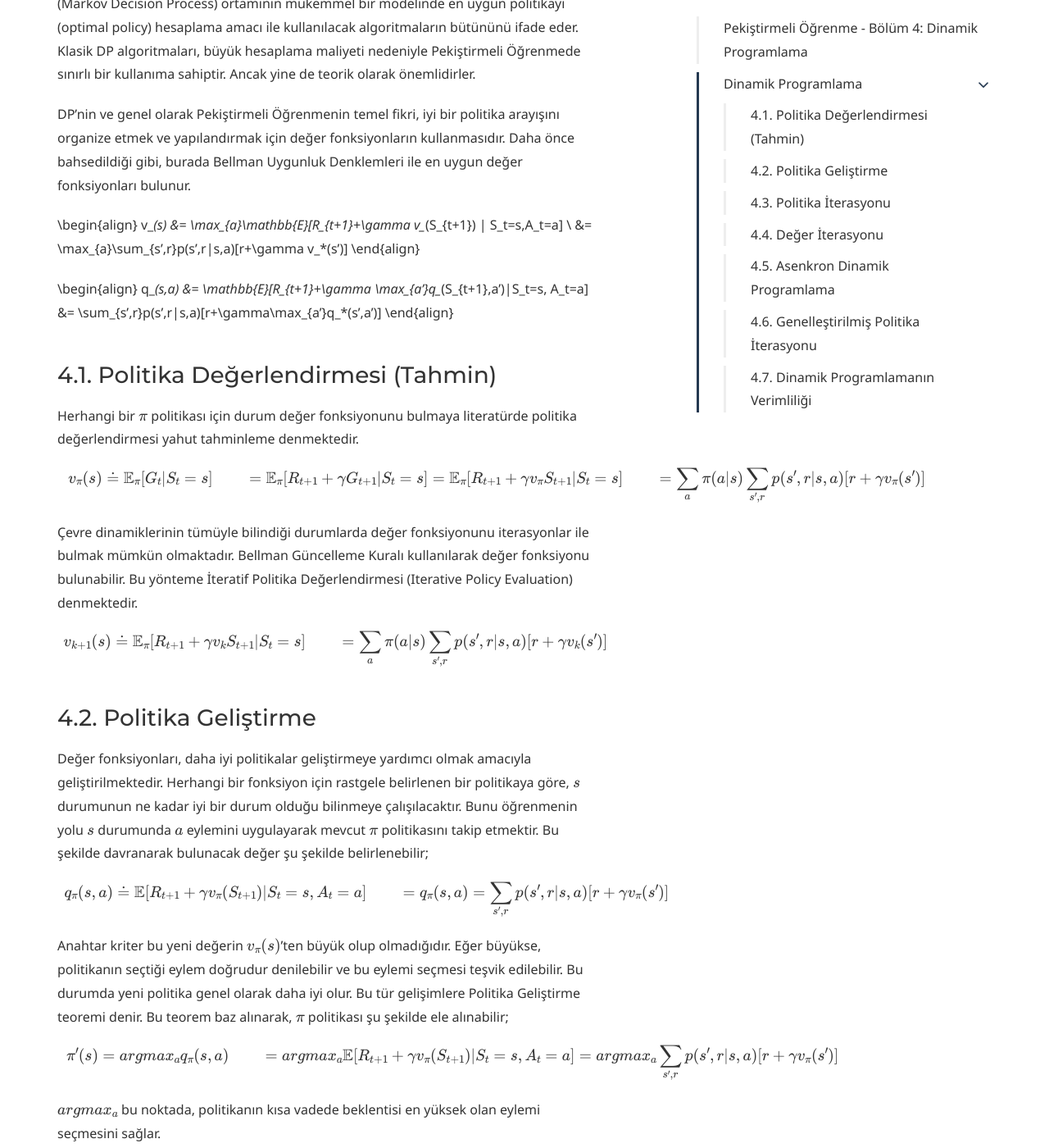
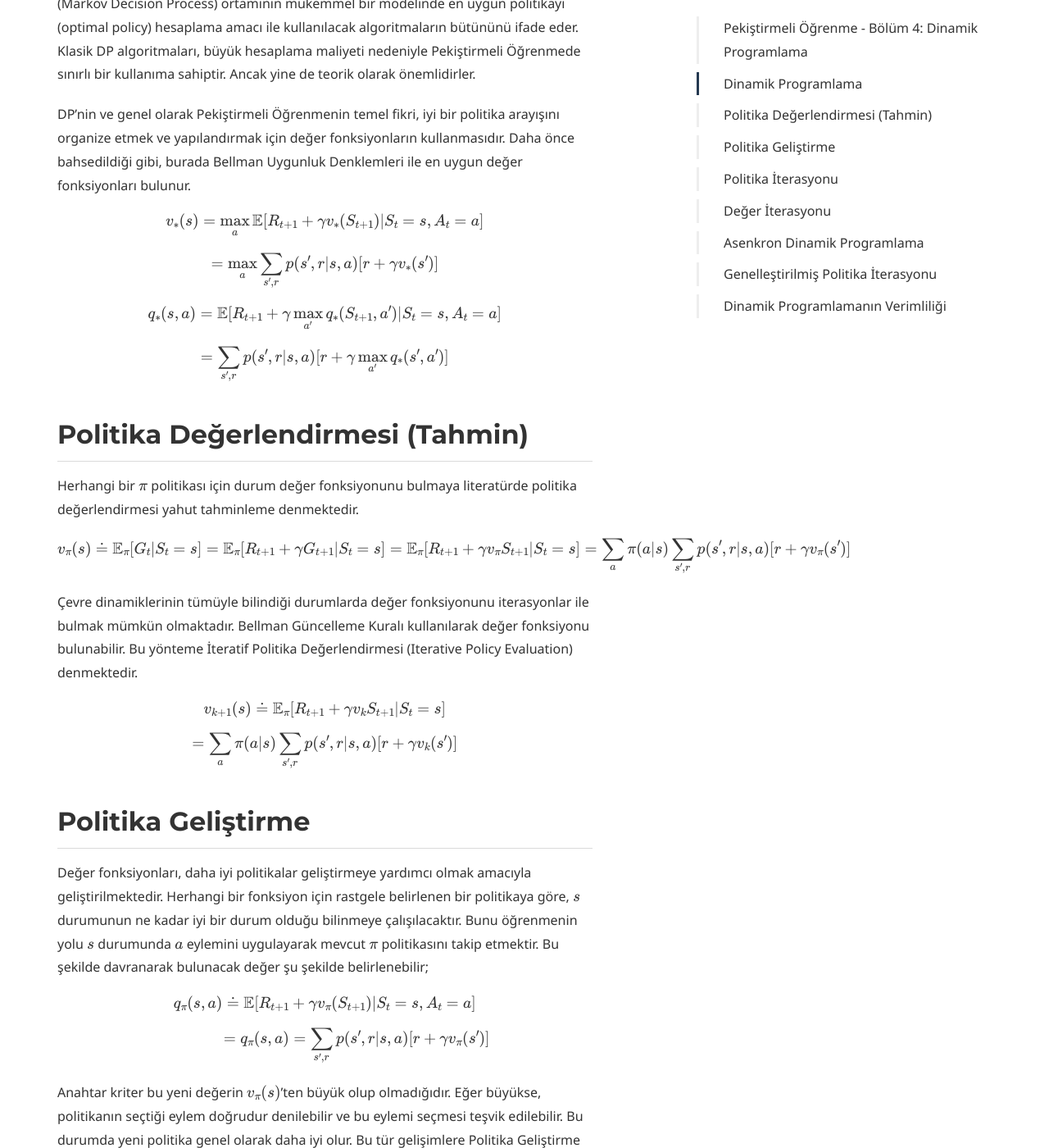
Before and after one commit to yz-ai/yz-ai.github.io, a Jekyll site: the page built from _posts/2019-01-04-dinamik-programlama-bolum-4.md, in a window 1280 px wide and 1400 px high, scrolled down 979 px. Shown: the whole window at 82% size. Built offline with Jekyll 4.4.1, drawn with Linux system fonts in a browser that asks for light colours; some web fonts are replaced; formulas are drawn with MathJax 3; some of the changed text lies outside the part shown.

Commit message:
Güncelleme
Başlık,formül ve yazı düzeltmeleri.

```diff
--- a/_posts/2019-01-04-dinamik-programlama-bolum-4.md
+++ b/_posts/2019-01-04-dinamik-programlama-bolum-4.md
@@ -17,55 +17,65 @@ Dinamik Programlama terimi (Dynamic Programming-DP), bir  Markov Karar Süreci (
 
 DP’nin ve genel olarak Pekiştirmeli Öğrenmenin temel fikri, iyi bir politika arayışını organize etmek ve yapılandırmak için değer fonksiyonların kullanmasıdır. Daha önce bahsedildiği gibi, burada Bellman Uygunluk Denklemleri ile en uygun değer fonksiyonları bulunur.
 
-\begin{align}
-    v_*(s) &= \max_{a}\mathbb{E}[R_{t+1}+\gamma v_*(S_{t+1}) | S_t=s,A_t=a] \\
-    &= \max_{a}\sum_{s',r}p(s',r|s,a)[r+\gamma v_*(s')]
-\end{align}
+$$v_{*}(s) = \max_{a}\mathbb{E}[R_{t+1}+\gamma v_{*}(S_{t+1}) | S_t=s,A_t=a]$$
 
-\begin{align}
-    q_*(s,a) &= \mathbb{E}[R_{t+1}+\gamma \max_{a'}q_*(S_{t+1},a')|S_t=s, A_t=a] \\
-    &= \sum_{s',r}p(s',r|s,a)[r+\gamma\max_{a'}q_*(s',a')]
-\end{align}
+$$= \max_{a}\sum_{s',r}p(s',r|s,a)[r+\gamma v_{*}(s')]$$
+
+$$
+    q_{*}(s,a) = \mathbb{E}[R_{t+1}+\gamma \max_{a'}q_{*}(S_{t+1},a')|S_t=s, A_t=a]
+$$
+
+$$
+=\sum_{s',r}p(s',r|s,a)[r+\gamma\max_{a'}q_{*}(s',a')]
+$$
 
 
-### 4.1. Politika Değerlendirmesi (Tahmin)
+## Politika Değerlendirmesi (Tahmin)
 
 Herhangi bir $$\pi$$ politikası için durum değer fonksiyonunu bulmaya literatürde politika değerlendirmesi yahut tahminleme denmektedir.
 
-\begin{align}
-    v_\pi (s) &\doteq \mathbb{E_\pi} [G_t |S_t=s] \\
-    &= \mathbb{E_\pi} [R_{t+1} + \gamma {G_{t+1}} |S_t=s] \\
-    &= \mathbb{E_\pi} [R_{t+1} + \gamma v_\pi {S_{t+1}} |S_t=s] \\
-    &= \sum_a \pi (a|s) \sum_{s',r}p(s',r|s,a)[ r + \gamma v_\pi(s') ]
-\end{align}
+$$
+    v_\pi (s) \doteq \mathbb{E_\pi} [G_t |S_t=s] \\
+    = \mathbb{E_\pi} [R_{t+1} + \gamma {G_{t+1}} |S_t=s] \\
+    = \mathbb{E_\pi} [R_{t+1} + \gamma v_\pi {S_{t+1}} |S_t=s] \\
+    = \sum_a \pi (a|s) \sum_{s',r}p(s',r|s,a)[ r + \gamma v_\pi(s') ]
+$$
+
 
 Çevre dinamiklerinin tümüyle bilindiği durumlarda değer fonksiyonunu iterasyonlar ile bulmak mümkün olmaktadır. Bellman Güncelleme Kuralı kullanılarak değer fonksiyonu bulunabilir. Bu yönteme İteratif Politika Değerlendirmesi (Iterative Policy Evaluation) denmektedir.
 
-\begin{align}
-    v_{k+1}(s) &\doteq \mathbb{E_\pi} [R_{t+1} + \gamma v_k {S_{t+1}} |S_t=s] \\
-    &= \sum_a \pi(a|s)\sum_{s',r}p(s',r|s,a)[ r + \gamma v_k(s') ]
-\end{align}
+$$v_{k+1}(s) \doteq \mathbb{E_\pi} [R_{t+1} + \gamma v_k {S_{t+1}} |S_t=s] \\$$
 
-### 4.2. Politika Geliştirme
+$$ = \sum_a \pi(a|s)\sum_{s',r}p(s',r|s,a)[ r + \gamma v_k(s') ] $$
+
+## Politika Geliştirme
 
 Değer fonksiyonları, daha iyi politikalar geliştirmeye yardımcı olmak amacıyla geliştirilmektedir. Herhangi bir fonksiyon için rastgele belirlenen bir politikaya göre, $$s$$ durumunun ne kadar iyi bir durum olduğu bilinmeye çalışılacaktır. Bunu öğrenmenin yolu $$s$$ durumunda $$a$$ eylemini uygulayarak mevcut $$\pi$$ politikasını takip etmektir. Bu şekilde davranarak bulunacak değer şu şekilde belirlenebilir;
 
 \begin{align}
-    q_\pi (s,a) &\doteq \mathbb{E}[R_{t+1}+ \gamma v_\pi(S_{t+1})| S_t=s,A_t=a] \\
-    &= q_\pi (s,a) = \sum_{s',r} p(s',r|s,a)[r+\gamma v_\pi (s')]
+    q_\pi(s,a)\doteq \mathbb{E}[R_{t+1}+ \gamma v_\pi(S_{t+1})| S_t=s,A_t=a] \\
+\end{align}
+
+\begin{align}
+    \quad\quad\quad\quad=q_\pi (s,a) = \sum_{s',r} p(s',r|s,a)[r+\gamma v_\pi (s')]
 \end{align}
 
 Anahtar kriter bu yeni değerin $$v_{\pi}(s)$$’ten büyük olup olmadığıdır. Eğer büyükse, politikanın seçtiği eylem doğrudur denilebilir ve bu eylemi seçmesi teşvik edilebilir. Bu durumda yeni politika genel olarak daha iyi olur. Bu tür gelişimlere Politika Geliştirme teoremi denir. Bu teorem baz alınarak, $$\pi$$ politikası şu şekilde ele alınabilir;
 
 \begin{align}
     \pi'(s) &= argmax_a q_\pi(s, a) \\
-    &= argmax_a \mathbb{E}[R_{t+1} + \gamma v_\pi(S_{t+1}) | S_t=s, A_t=a] \\
+	\end{align}
+	\begin{align}
+    \quad \quad\quad\quad= argmax_a \mathbb{E}[R_{t+1} + \gamma v_\pi(S_{t+1}) | S_t=s, A_t=a] \\
+	\end{align}
+	\begin{align}
     &= argmax_a \sum_{s',r} p(s',r|s,a)[r+\gamma v_\pi (s')]
 \end{align}
 
+
 $$argmax_a$$ bu noktada, politikanın kısa vadede beklentisi en yüksek olan eylemi seçmesini sağlar.
 
-### 4.3. Politika İterasyonu
+## Politika İterasyonu
 Politikayı geliştirmek için $$v_\pi$$ değer fonksiyonu kullanıldıktan sonra daha iyi bir $$\pi$$ ortaya çıkarmak için yeni $$v_{\pi'}$$ öğrenilir ve iterasyon tekrarlanır. Bu gelişimler şu şekilde gösterilir.
 
 ![Küçük bir gridworld'de iteratif politika değerlendirmesinin yakınsaması.]({{ site.url }}/assets/images/RL-sutton-ozet/sekil-41.png)
@@ -78,19 +88,24 @@ $$\xrightarrow{\text{E}}$$ Değerlendirme (Evaluation)
 
 $$\xrightarrow{\text{I}}$$ Gelişim (Improvement)
 
-### 4.4. Değer İterasyonu
+## Değer İterasyonu
 Politika iterasyonunun bir dezavantajı ise iterasyon sırasında her bir durum için politika değerlendirmesi yapmasıdır. Bu değerlendirme fazladan efor sarfedilmesine yol açmaktadır. Eğer politika değerlendirmesi iteratif olarak yapılırsa  $$v_\pi$$’ye yakınsama sadece sınırda gerçekleşir.
 
 Politika değerlendirmesi, her bir durum güncellemesi yapıldıktan sonra durdurulabilir. Bu algoritmaya Değer İterasyonu denmektedir.
 
 \begin{align}
-    v_{k+1}(s) \quad &\doteq \max_a \mathbb{E}[R_{t+1} + \gamma v_k(S_{t+1})|S_t=s, A_t=a] \\
-    &= \max_a \sum_{s',r}p(s', r|s, a)\big[r + \gamma v_k(s')\big]
+    v_{k+1}(s)\doteq \max_a \mathbb{E}[R_{t+1} + \gamma v_k(S_{t+1})|S_t=s, A_t=a]\\
 \end{align}
+
+\begin{align}
+    =\max_a \sum_{s',r}p(s', r|s, a)\big[r + \gamma v_k(s')\big]
+\end{align}
+
+
 
 Değer İterasyonu, değer fonksiyonunun değişiminin çok küçük olduğu durumlarda sonlandırılabilir.
 
-### 4.5. Asenkron Dinamik Programlama
+## Asenkron Dinamik Programlama
 
 Şu ana kadar bahsedilen DP yöntemlerinin önemli bir dezavantajı, MDP’nin tüm durum kümesi üzerinde çalışıyor olması olabilir. Örneğin tavla oyununda $$10^{20}$$’den fazla durum vardır. Böyle MDP ortamları için tek bir tarama işlemi saniyede bir milyon güncelleme yapılsa dahi bin yıllar sürebilir.
 
@@ -98,7 +113,7 @@ Asenkron DP algoritmaları, durum kümesinin güncellemelerinin sistematik olmay
 
 Elbette bu esneklik daha az hesaplama anlamına gelmeyecektir. Esnekliği, algoritmanın gelişim oranını iyileştirme ve durumları belli bir yapıya göre seçebilme gibi avantajlar sağlamaktadır. Bazı durumların güncellemesine ihtiyaç duymayabilir hatta bazı durumlarda ise o durumları atlayarak hız konusunda verim dahi artırılabilir.
 
-### 4.6. Genelleştirilmiş Politika İterasyonu
+## Genelleştirilmiş Politika İterasyonu
 
 Politika değerlendirme ve Politika geliştirme güncellemelerin sonunda en uygun değer ve en uygun politikaya yakınsamaktadır. Bu değerlendirme ve geliştirme süreçlerinin etkileşime girmesine ilişkin genel fikre Genelleştirilmiş Politika İterasyonu (GPI) denmektedir.
 
@@ -109,6 +124,6 @@ Zira, değer fonksiyonu güncel politikayı, güncel politika değer fonksiyonun
 
 GPI’da değerlendirme ve geliştirme kısımları hem rekabet hem de işbirliği olarak görülebilir. Birbirlerini etkilemeleri anlamında rekabet ederler fakat asıl amaç en uygun değer fonksiyonu ve en uygun politikayı ortaya çıkarmaktır.
 
-### 4.7. Dinamik Programlamanın Verimliliği
+## Dinamik Programlamanın Verimliliği
 
 Dinamik Programlama çok büyük problemler için pratik olmayabilir. Fakat MDP'leri çözen diğer yöntemlere oranla DP yöntemleri oldukça verimlidir. Fakat DP yöntemlerinin uygulanabilirliği, durum uzayının katlanarak büyüdüğü ve bunun sonucunda boyutsallık probleminin oluştuğu problemlerde sınırlı olacaktır. Bu sorunların nedeninde DP’nin çözüm yöntemleri ile ilgisi yoktur. Hatta durum sayısının büyük olduğu durumlarda DP, doğrudan arama (Linear search) ve doğrusal programlama (Linear Programming) gibi yöntemlere göre avantajlıdır.
```
